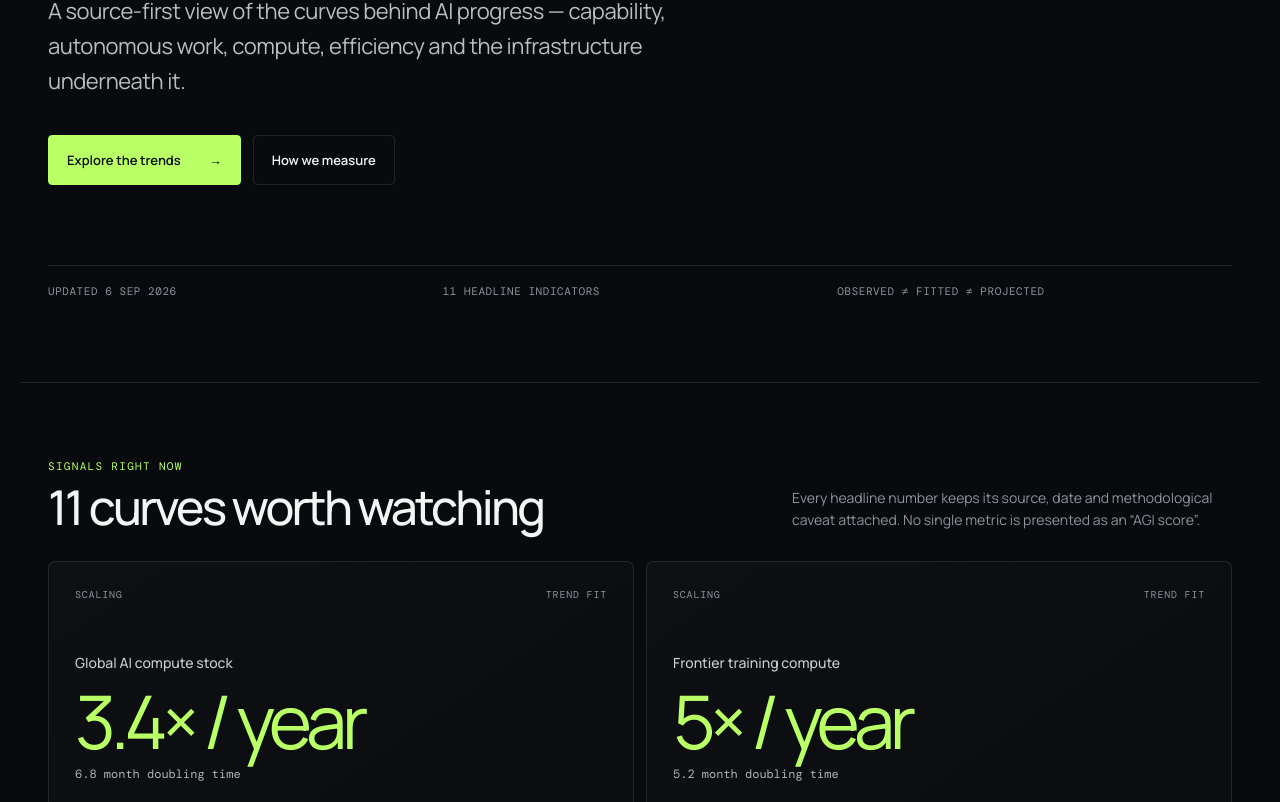
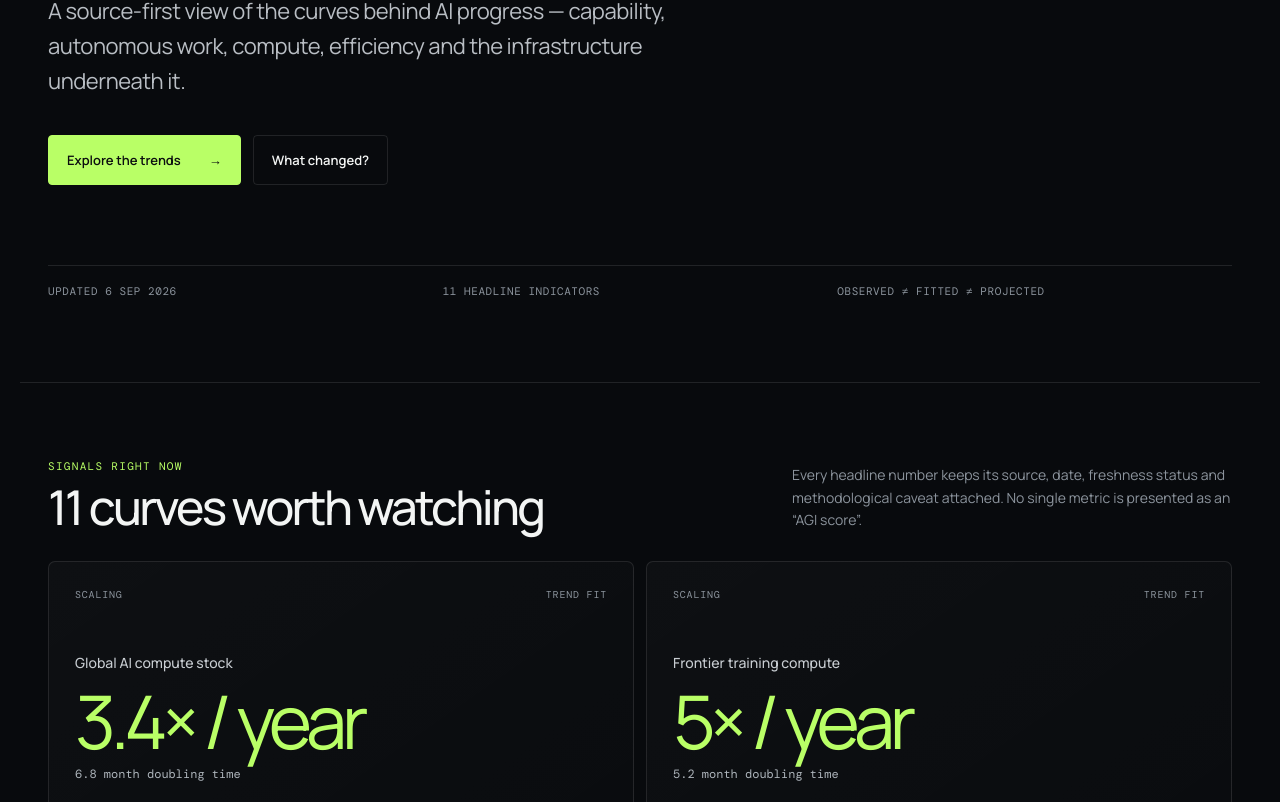
Before and after one commit to rcampbell30/The-Intelligence-curve-, a React (Vite) app: page / in a window 1280 px wide. Shown: the part 458-1260 px from the top of the page. Built offline with nearby package versions, Linux system fonts and the light colour scheme; a web font is replaced by a local one.

Commit message:
Surface Velocity and Updates from homepage

```diff
--- a/src/pages/Home.tsx
+++ b/src/pages/Home.tsx
@@ -3,6 +3,23 @@ import EvidenceDashboard from '../components/EvidenceDashboard'
 import GrowthChart from '../components/GrowthChart'
 import MetricCard from '../components/MetricCard'
 import { categories, metrics } from '../data/metrics'
+
+const exploreCategories = [
+  categories[0],
+  {
+    name: 'AI Velocity',
+    path: '/velocity',
+    eyebrow: 'How fast',
+    description: 'Compare the historical pace of major AI curves using source-backed doubling and halving times.',
+  },
+  {
+    name: 'Updates',
+    path: '/updates',
+    eyebrow: 'What changed',
+    description: 'A source-linked change log plus the freshness status and review cadence for every headline metric.',
+  },
+  ...categories.slice(1),
+]
 
 export default function Home() {
   return (
@@ -13,7 +30,7 @@ export default function Home() {
         <p className="hero-copy">A source-first view of the curves behind AI progress — capability, autonomous work, compute, efficiency and the infrastructure underneath it.</p>
         <div className="hero-actions">
           <Link to="/trends" className="button primary">Explore the trends <span>→</span></Link>
-          <Link to="/methodology" className="button secondary">How we measure</Link>
+          <Link to="/updates" className="button secondary">What changed?</Link>
         </div>
         <div className="hero-rule">
           <span>Updated 6 Sep 2026</span><span>{metrics.length} headline indicators</span><span>Observed ≠ fitted ≠ projected</span>
@@ -23,7 +40,7 @@ export default function Home() {
       <section className="section-pad block-section">
         <div className="section-heading">
           <div><span className="eyebrow">SIGNALS RIGHT NOW</span><h2>{metrics.length} curves worth watching</h2></div>
-          <p>Every headline number keeps its source, date and methodological caveat attached. No single metric is presented as an “AGI score”.</p>
+          <p>Every headline number keeps its source, date, freshness status and methodological caveat attached. No single metric is presented as an “AGI score”.</p>
         </div>
         <div className="metric-grid">{metrics.map((metric) => <MetricCard key={metric.id} metric={metric} />)}</div>
       </section>
@@ -38,9 +55,9 @@ export default function Home() {
           <p>The site is structured so new datasets can slot into the right view without redesigning the whole thing.</p>
         </div>
         <div className="category-grid">
-          {categories.map((category, index) => (
+          {exploreCategories.map((category, index) => (
             <Link to={category.path} className="category-card" key={category.path}>
-              <span className="category-number">0{index + 1}</span>
+              <span className="category-number">{String(index + 1).padStart(2, '0')}</span>
               <span className="eyebrow">{category.eyebrow}</span>
               <h3>{category.name}</h3>
               <p>{category.description}</p>
```
